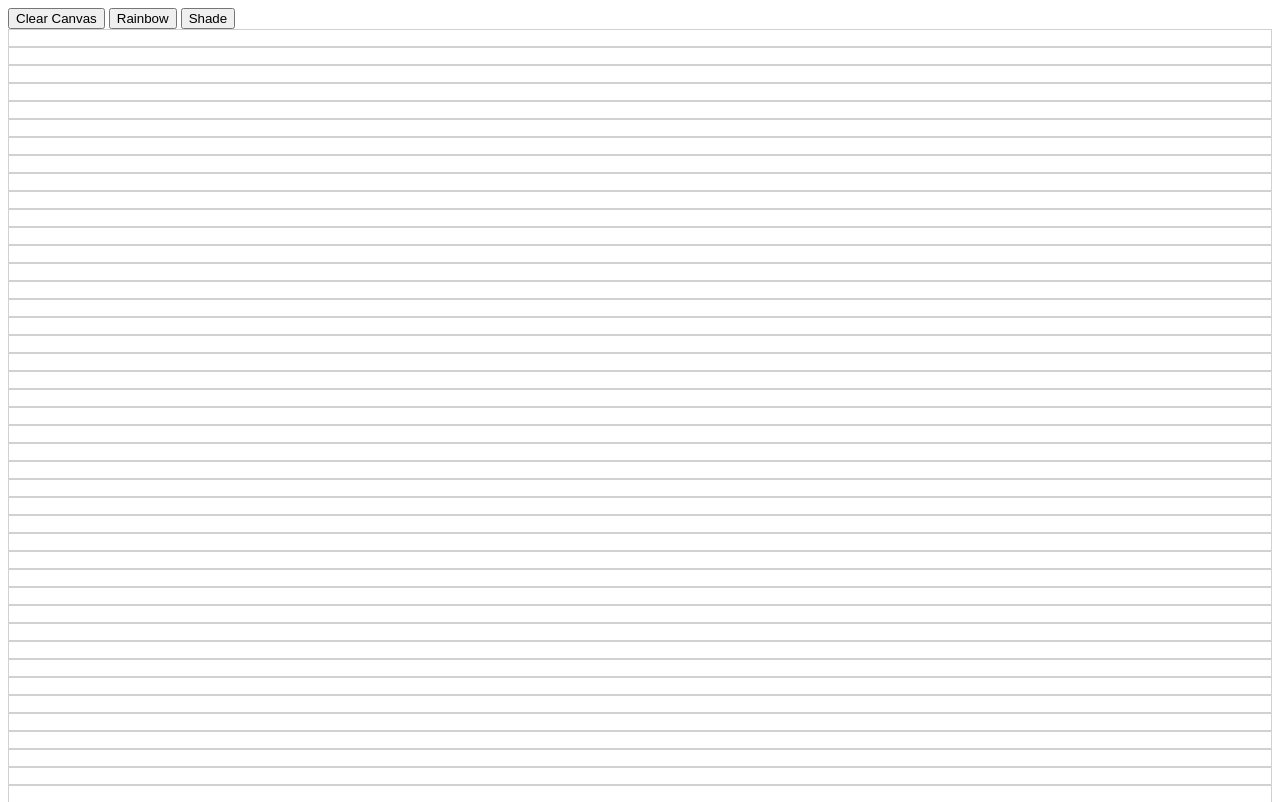
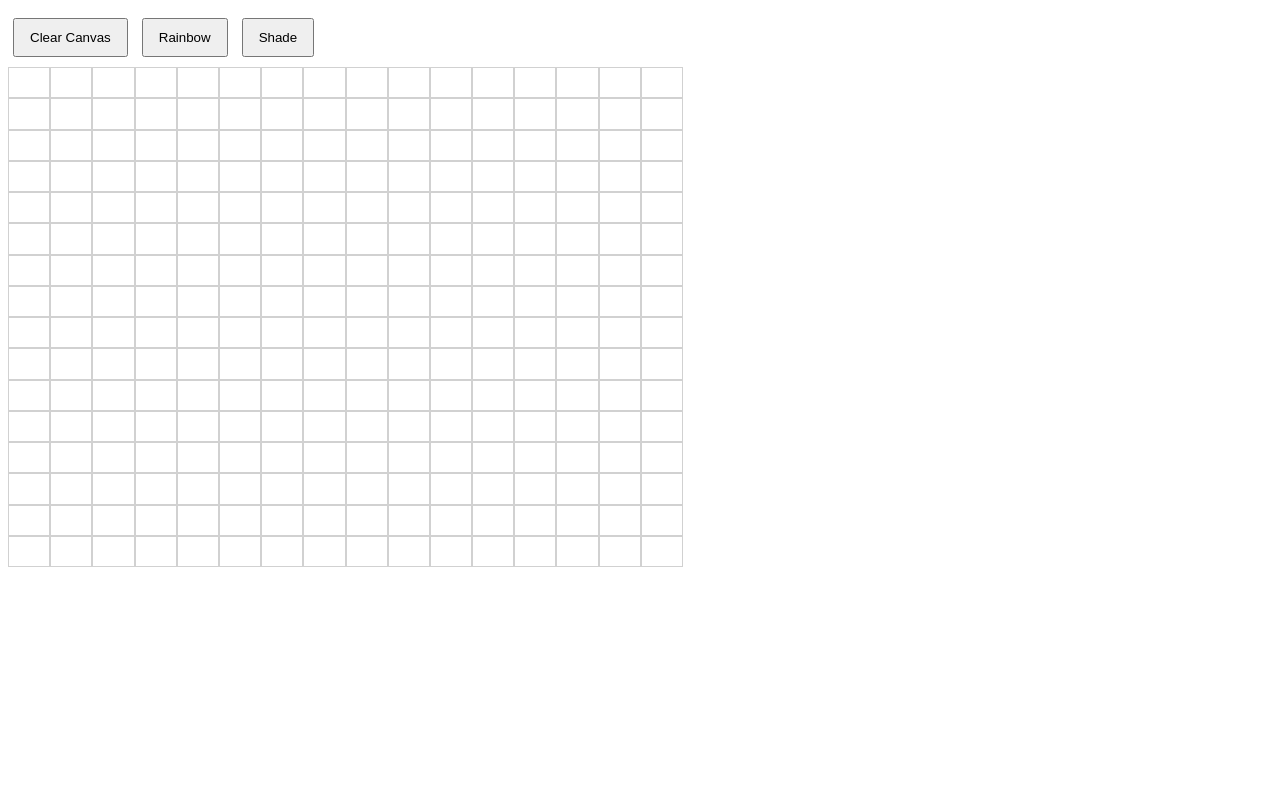
Before and after one commit to TheyFoundMing/Etch-a-Sketch, a plain HTML site: page index.html in a window 1280 px wide. Shown: the top 802 px of the page. Drawn offline with Linux system fonts and the light colour scheme.

Commit message:
Adjust .grid to display grid and modify buttons

```diff
--- a/style.css
+++ b/style.css
@@ -1,18 +1,20 @@
 .grid {
-  display: flex;
-  flex-direction: column;
-}
-
-.grid-line {
-  display: flex;
-  flex-direction: row;
+  display: grid;
+  width: 675px;
+  height: 500px;
 }
 
 .pixel {
-  padding:8px;
+  padding: 2px;
   border: 1px solid #0000002e;
 }
 
 .hovered {
   background-color: #0000002e;
 }
+
+button {
+  /* border: none; */
+  padding: 10px 15px 10px 15px;
+  margin: 10px 5px 10px 5px;
+}
```
